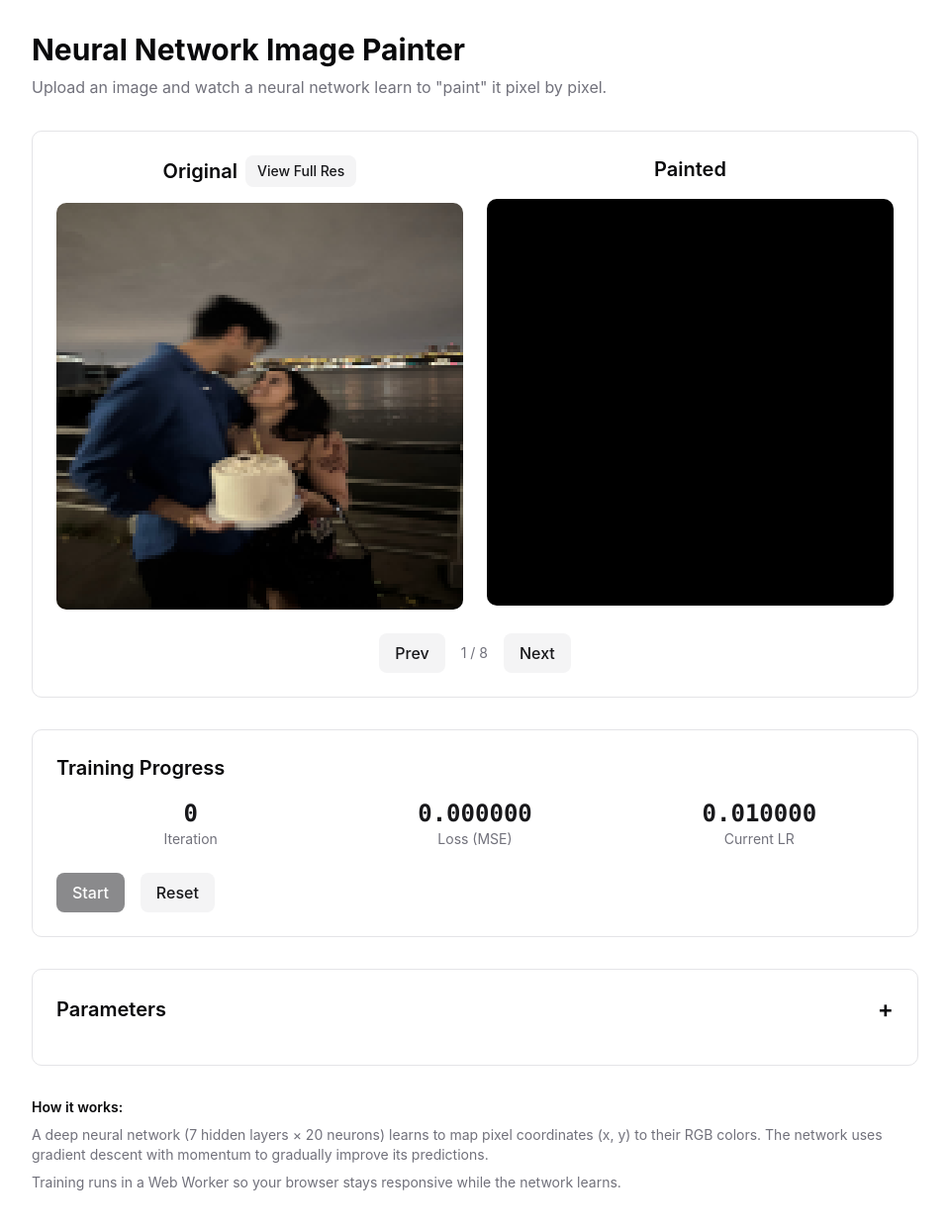
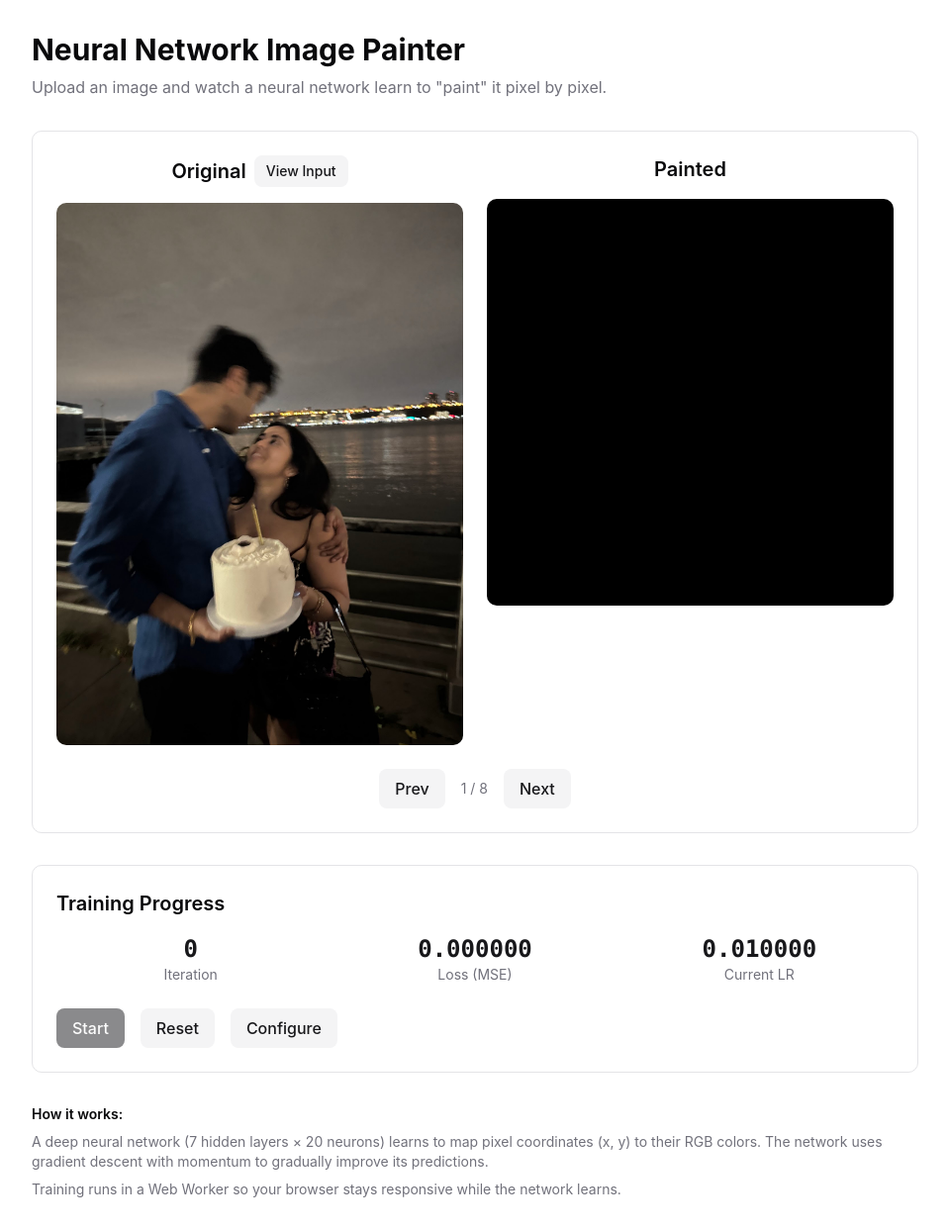
Before and after one commit to kamath/web-autoencoder, a React (Vite) app: page / in a window 1280 px wide. Shown: the whole page at 99% size, without its empty margins (160-1119 px from the left). Built offline with nearby package versions, Linux system fonts and the light colour scheme.

Commit message:
show full res default

```diff
--- a/src/components/ImagePainter.tsx
+++ b/src/components/ImagePainter.tsx
@@ -41,7 +41,7 @@ export function ImagePainter() {
 	const [workerReady, setWorkerReady] = useState(false);
 	const [currentImageIndex, setCurrentImageIndex] = useState(0);
 	const [parametersExpanded, setParametersExpanded] = useState(false);
-	const [showFullResolution, setShowFullResolution] = useState(false);
+	const [showFullResolution, setShowFullResolution] = useState(true);
 
 	// Parameters (defaults match convnetjs)
 	const [learningRate, setLearningRate] = useState(0.01); // Initial learning rate, will decay automatically
@@ -424,8 +424,8 @@ export function ImagePainter() {
 									<img
 										src={
 											showFullResolution
-												? fullResolutionImageUrl!
-												: originalImageUrl
+												? (fullResolutionImageUrl ?? originalImageUrl ?? "")
+												: (originalImageUrl ?? "")
 										}
 										alt="Original"
 										style={{
@@ -543,25 +543,19 @@ export function ImagePainter() {
 							>
 								Reset
 							</button>
-						</div>
-					</div>
-				)}
-
-				{/* Controls */}
-				<div className="bg-card border border-border rounded-lg p-4 md:p-6 my-6 md:my-8">
 							<button
 								type="button"
 								onClick={() => setParametersExpanded(!parametersExpanded)}
-						className="w-full flex items-center justify-between text-lg md:text-xl font-semibold mb-3 md:mb-4 hover:opacity-80 transition-opacity"
+								className="px-4 py-2 bg-secondary text-secondary-foreground rounded-md font-medium
+                hover:opacity-90 transition-opacity text-sm md:text-base"
 							>
-						<span>Parameters</span>
-						<span className="text-xl md:text-2xl">
-							{parametersExpanded ? "−" : "+"}
-						</span>
+								Configure
 							</button>
+						</div>
 
+						{/* Configuration Options */}
 						{parametersExpanded && (
-						<div className="grid grid-cols-1 md:grid-cols-2 gap-6">
+							<div className="grid grid-cols-1 md:grid-cols-2 gap-6 mt-6 pt-6 border-t border-border">
 								{/* File Upload */}
 								<div>
 									<label
@@ -638,8 +632,8 @@ export function ImagePainter() {
 									</div>
 									<p className="text-xs text-muted-foreground mt-2">
 										Controls how fast the network learns. Higher values learn
-									faster but may be unstable. Automatically decreases over time
-									for better results.
+										faster but may be unstable. Automatically decreases over
+										time for better results.
 									</p>
 								</div>
 
@@ -658,7 +652,9 @@ export function ImagePainter() {
 										max="0.99"
 										step="0.01"
 										value={momentum}
-									onChange={(e) => handleMomentumChange(Number(e.target.value))}
+										onChange={(e) =>
+											handleMomentumChange(Number(e.target.value))
+										}
 										className="w-full"
 									/>
 									<div className="flex justify-between text-xs text-muted-foreground mt-1">
@@ -698,8 +694,8 @@ export function ImagePainter() {
 									</div>
 									<p className="text-xs text-muted-foreground mt-2">
 										Number of pixels to learn from at once. Smaller values (1-5)
-									give faster, more varied updates. Larger values give smoother,
-									more stable learning.
+										give faster, more varied updates. Larger values give
+										smoother, more stable learning.
 									</p>
 								</div>
 
@@ -734,6 +730,7 @@ export function ImagePainter() {
 							</div>
 						)}
 					</div>
+				)}
 
 				{/* Info */}
 				<div className="mt-8 text-sm text-muted-foreground">
```
Lines whose indentation alone changed are shown as unchanged.
